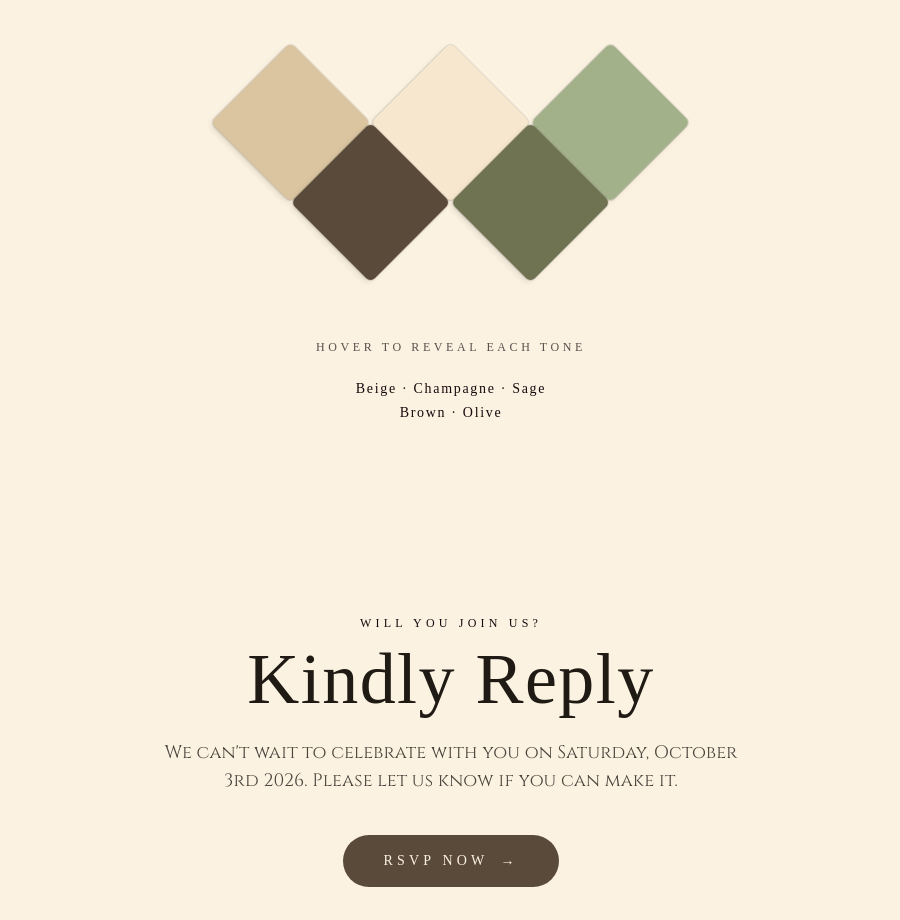
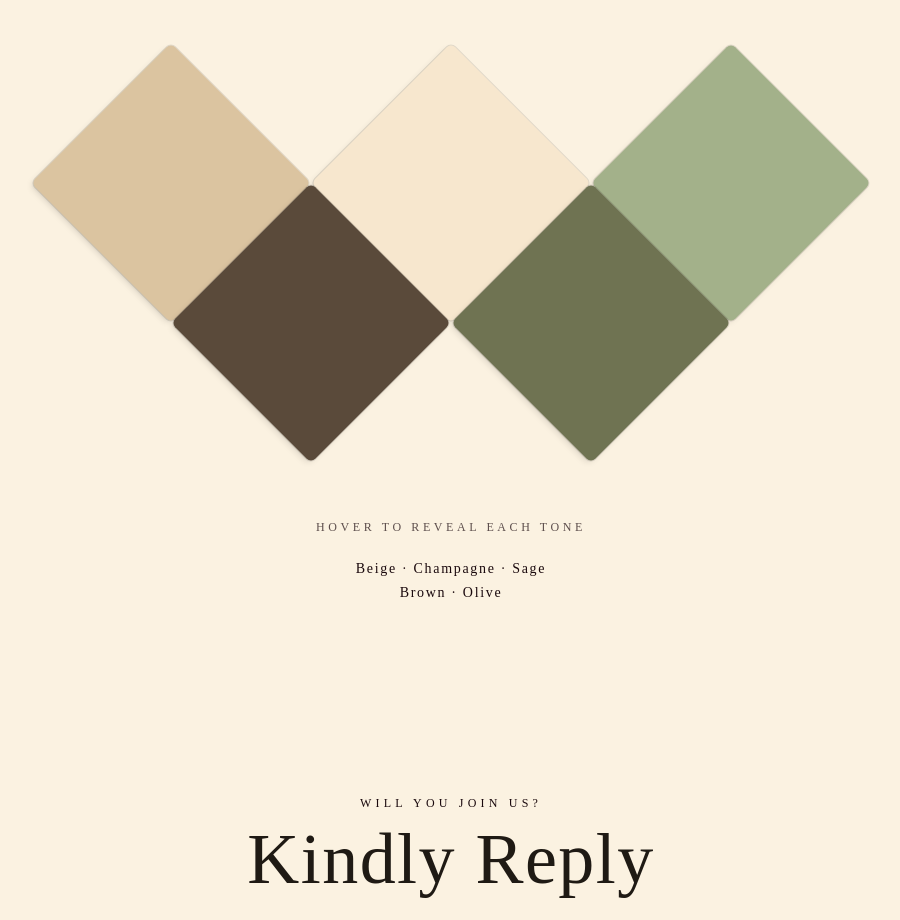
Before and after one commit to gerald-mtawali/wedding, a React (Vite) app in the folder web/: page / in a window 1280 px wide. Shown: the part 2714-3634 px from the top of the page, without its empty margins (189-1089 px from the left). Built offline with nearby package versions, Linux system fonts and the light colour scheme; no server answers; a web font is replaced by a local one.

Commit message:
feat: add from her section with Donella content

```diff
--- a/web/src/components/home/OurStory.tsx
+++ b/web/src/components/home/OurStory.tsx
@@ -43,7 +43,7 @@ const chapters: Chapter[] = [
 const notes = {
   him:
     "Donella is like the sun — she draws everything toward her and radiates a light that is simply amazing, and I am happy to be caught in her orbit. I am so grateful to call her my best friend and life partner. I look forward to growing old with her, and to walking through this beautiful journey called life together. Thank you to everyone who is going to make this day so special.",
-  her: "On the way…",
+  her: "Kind, considerate, selfless, sagacious- these are just a few words I would use to describe Gerald. He never fails to show up for the people he loves, and I am so endlessly grateful to be one of them. Our story feels like something lifted from the pages of a fairytale, where every chapter has unfolded so beautifully by the grace of God. I cannot imagine my life without him; my best friend, my confidant, my happy place and my peace. But this is not where our story ends; rather, it is where our greatest adventure begins. Hand in hand, we are turning the page to a beautiful new chapter.We would be honoured to have you join us as we celebrate the beginning of our happily ever after. We cannot wait to share this unforgettable day with you. ",
 };
 
 function Postcard({
--- a/web/src/components/home/Swatches.tsx
+++ b/web/src/components/home/Swatches.tsx
@@ -39,7 +39,7 @@ function Diamond({ swatch }: { swatch: Swatch }) {
 
   return (
     <div
-      className="group relative flex h-32 w-32 items-center justify-center md:h-40 md:w-40"
+      className="group relative flex h-56 w-56 items-center justify-center md:h-[280px] md:w-[280px]"
       aria-label={swatch.name}
       role="img"
     >
@@ -82,7 +82,7 @@ const Swatches = () => {
             <Diamond key={s.key} swatch={s} />
           ))}
         </div>
-        <div className="-mt-16 flex md:-mt-20">
+        <div className="-mt-28 flex md:-mt-[140px]">
           {bottom.map((s) => (
             <Diamond key={s.key} swatch={s} />
           ))}
```
